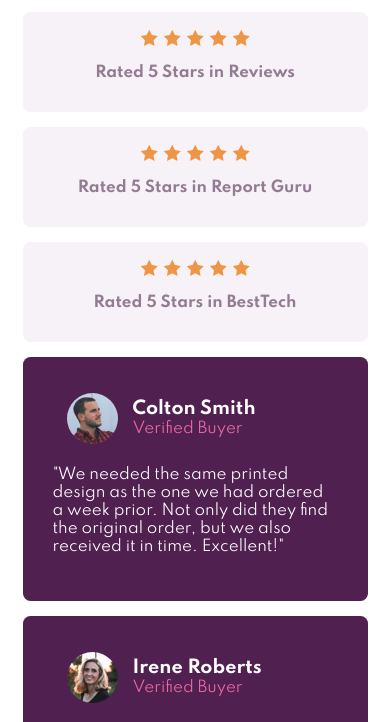
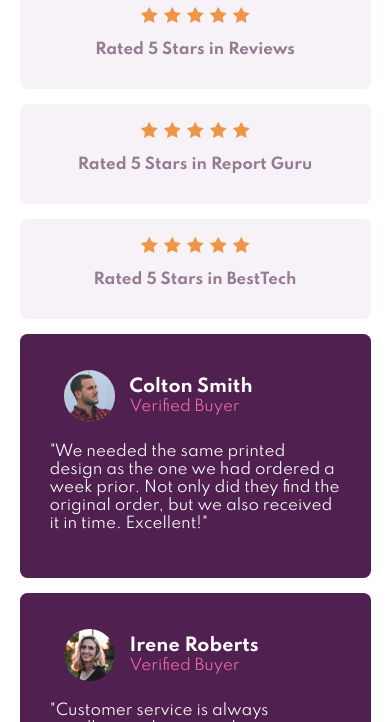
Before and after one commit to edgarfb/social_proof_section, a plain HTML site: page index.html in a window 390 px wide. Shown: the part 245-967 px from the top of the page. Drawn offline with Linux system fonts and the light colour scheme.

Commit message:
finished mobile vertion -- refactor

```diff
--- a/styles.css
+++ b/styles.css
@@ -25,14 +25,16 @@ html {
 
 body {
   margin: 0;
-  padding: 1.5rem;
+  padding: 0;
+
 }
 /* img {
   width: 100%;
 } */
 
 .container {
-    width: 100%;
+    width: 90vw;
+    margin: 0 auto;
 }
 
 .flex {
```
Also changed, not shown: 1 other file.
